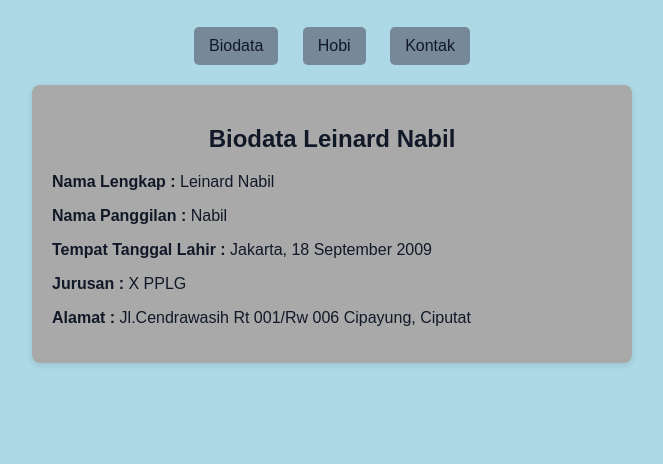
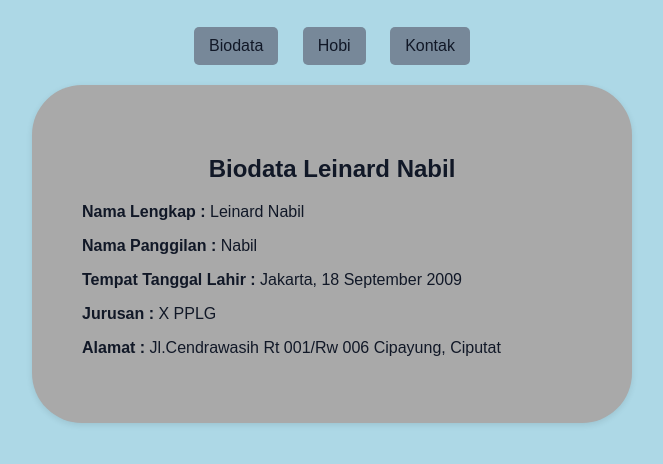
Before and after one commit to abil1809/biodata, a plain HTML site: page index.html in a window 1280 px wide. Shown: the part 70-534 px from the top of the page, without its empty margins (308-971 px from the left). Drawn offline with Linux system fonts and the light colour scheme.

Commit message:
Update index.html

```diff
--- a/index.html
+++ b/index.html
@@ -39,8 +39,8 @@
         section {
             display: none;
             background: #A9A9A9;
-            padding: 20px;
-            border-radius: 8px;
+            padding: 50px;
+            border-radius: 50px;
             box-shadow: 0 2px 6px rgba(0,0,0,0.1);
         }
         section.active {
```
